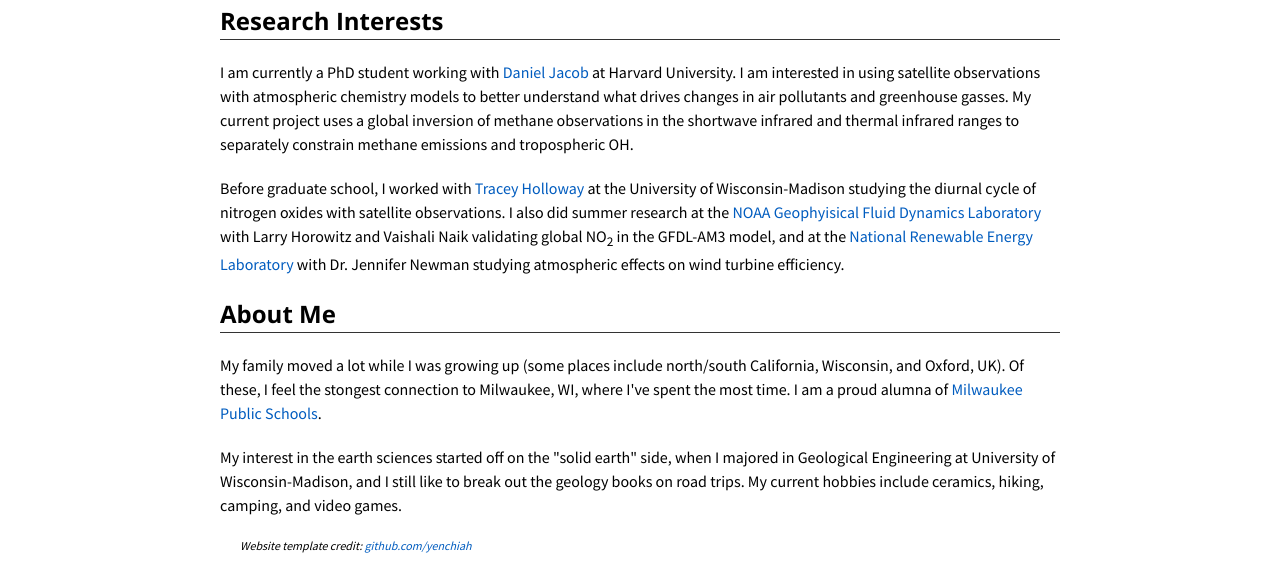
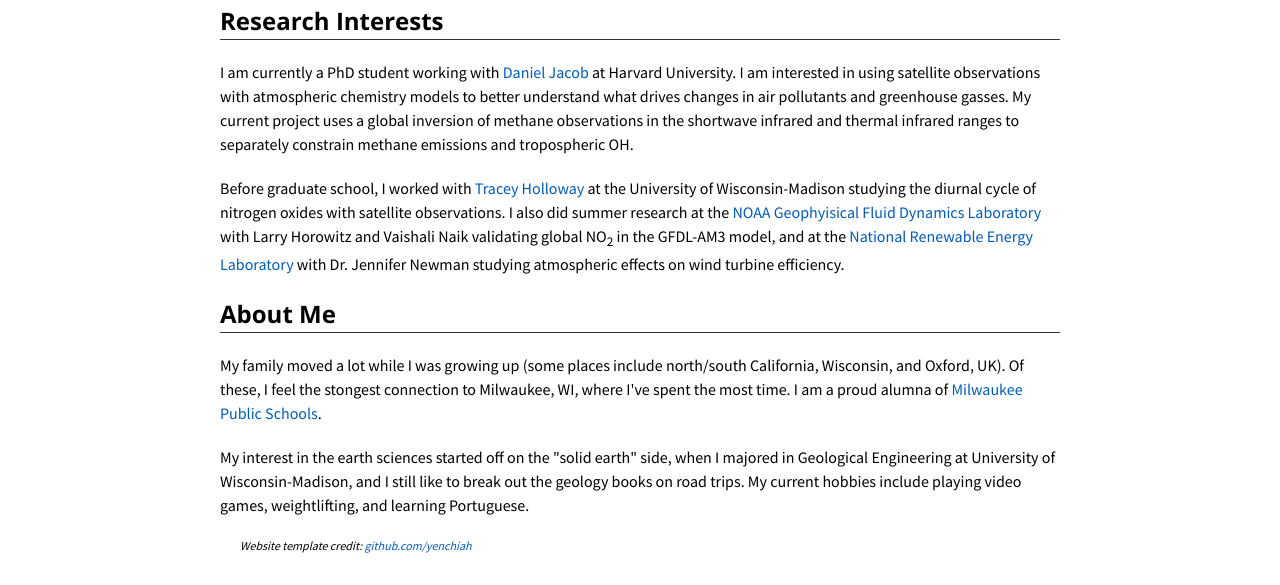
Before and after one commit to pennelise/pennelise.github.io, a plain HTML site: page index.html in a window 1280 px wide. Shown: the part 298-883 px from the top of the page. Drawn offline with nearby package versions, Linux system fonts and the light colour scheme.

Commit message:
changed hobbies

```diff
--- a/index.html
+++ b/index.html
@@ -72,7 +72,7 @@
           My family moved a lot while I was growing up (some places include north/south California, Wisconsin, and Oxford, UK). Of these, I feel the stongest connection to Milwaukee, WI, where I've spent the most time. I am a proud alumna of <a href="https://en.wikipedia.org/wiki/Rufus_King_International_High_School">Milwaukee Public Schools</a>.
           </p>
           <p class="text">
-           My interest in the earth sciences started off on the "solid earth" side, when I majored in Geological Engineering at University of Wisconsin-Madison, and I still like to break out the geology books on road trips. My current hobbies include ceramics, hiking, camping, and video games.
+           My interest in the earth sciences started off on the "solid earth" side, when I majored in Geological Engineering at University of Wisconsin-Madison, and I still like to break out the geology books on road trips. My current hobbies include playing video games, weightlifting, and learning Portuguese.
           </p>
 <!---------------------------->
 <!-- Credits-->
```
